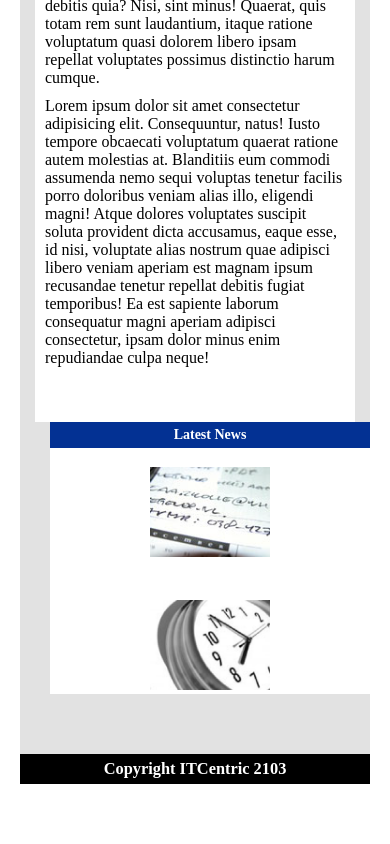
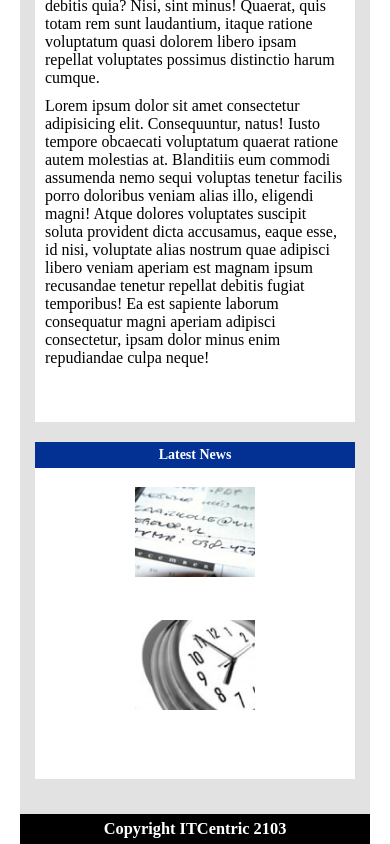
Before and after one commit to Tbyr0n/final, a plain HTML site: page index.html in a window 390 px wide. Shown: the part 761-1605 px from the top of the page. Before the commit the page ends 1545 px from the top, so only its background shows below. Drawn offline with Linux system fonts and the light colour scheme.

Commit message:
Complete

```diff
--- a/style.css
+++ b/style.css
@@ -4,8 +4,10 @@
 }
 
 .wrapper {
+    position: relative;
     margin: 0px 20px;
     background-color: var(--main-grey);
+    height: 100vh;
 }
 
 a {
@@ -31,10 +33,6 @@ img {
     max-width: 100%;
 }
 
-header {
-    background-color: var(--main-grey);
-}
-
 .logo {
     padding: 15px;
 }
@@ -54,7 +52,6 @@ li {
 
 main {
     width: 100%;
-    background-color: var(--main-grey);
     display: flex;
     padding: 15px;
 }
@@ -63,6 +60,7 @@ main {
     background-color: var(--main-white);
     padding: 5px 5px 50px 5px;
     width: 90%;
+    margin-right: 20px;
 }
 
 .logo-icon {
@@ -76,8 +74,8 @@ p {
 
 .latest-news {
     background-color: var(--main-white);
-    margin: 0 0 0 15px;
     width: 20%;
+    margin: 0 auto;
 }
 
 .latest-news h3 {
@@ -89,30 +87,32 @@ p {
 }
 
 .latest-news img {
-    display: block;
+    display:block;
     margin-left: auto;
     margin-right: auto;
     width: 70%;
     border: 4px solid transparent;
-}
-
-div .latest-news .latest-news-image1{
-    margin-top: 15px;
     max-width: 128px;
 }
 
-div .latest-news .latest-news-image2 {
+.latest-news-image1{
+    margin-top: 15px;
+}
+
+.latest-news-image2 {
     margin-top: 35px;
     margin-bottom: 45px;
-    max-width: 128px;
 }
 
 footer {
+    width: 100%;
+    position: absolute;
     background-color: black;
     color: var(--main-white);
     text-align: center;
     font-size: 14px;
     padding: 5px;
+    bottom: 0;
 }
 
 
@@ -125,5 +125,13 @@ footer {
     }
     .latest-news {
         width:100%;
+        margin: 20px auto;
+        padding-bottom: 20px;
+    }
+    footer {
+        position: static;
+    }
+    .wrapper{
+        height: auto;
     }
 }
```
